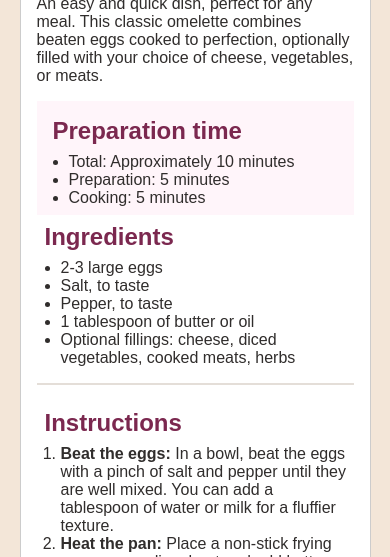
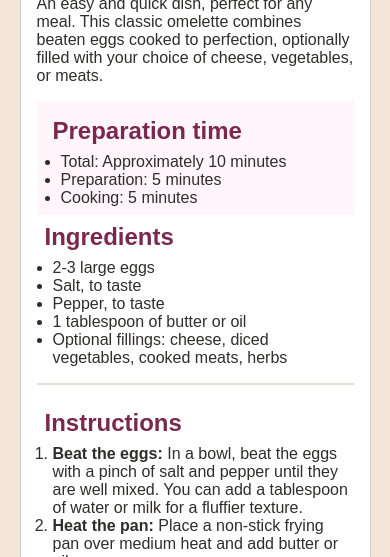
Before and after one commit to Iyanu22/frontend-mentor-challenges, a plain HTML site: page recipe-page-main/index.html in a window 390 px wide. Shown: the part 287-844 px from the top of the page. Drawn offline with Linux system fonts and the light colour scheme.

Commit message:
using css functions for flexible layout

```diff
--- a/recipe-page-main/style.css
+++ b/recipe-page-main/style.css
@@ -58,7 +58,7 @@ main{
     padding: clamp(0.5rem, 1vw, 1rem);
 }
 .preparation ul{
-    padding-inline-start: 1.5rem;
+    padding-inline-start: clamp(1rem, 2vw, 1.5rem);
 
 }
 .preparation h3{
@@ -71,7 +71,7 @@ h2, .Ingredients h2{
     padding: clamp(0.5rem, 1vw, 1rem);
 }
 .Ingredients ul, .Ingredients ol{
-    padding-inline-start: 1.5rem;
+    padding-inline-start: clamp(1rem, 2vw, 1.5rem);
 }
 table{
     width: 100%;
```
